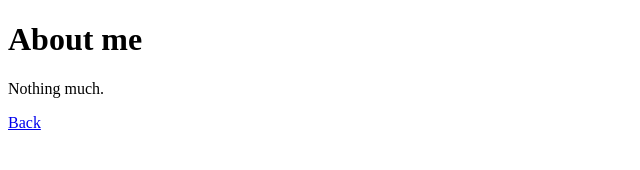
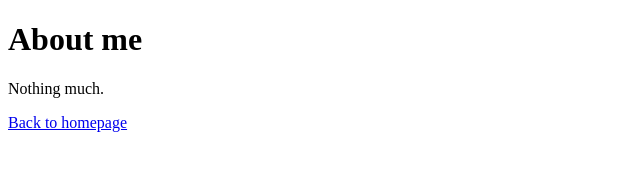
Before and after one commit to clements-dev/clements-dev.github.io, a plain HTML site: page about.html in a window 1280 px wide. Shown: the whole page, without its empty margins (0-640 px from the left). Drawn offline with Linux system fonts and the light colour scheme.

Commit message:
Back link
Update the back link

```diff
--- a/about.html
+++ b/about.html
@@ -9,6 +9,6 @@
 <body>
     <h1>About me</h1>
     <p>Nothing much.</p>
-    <p><a href="index.html">Back</a></p>
+    <p><a href="index.html">Back to homepage</a></p>
 </body>
 </html>
```
Also changed, not shown: recipes.html (+1 -1 lines).
